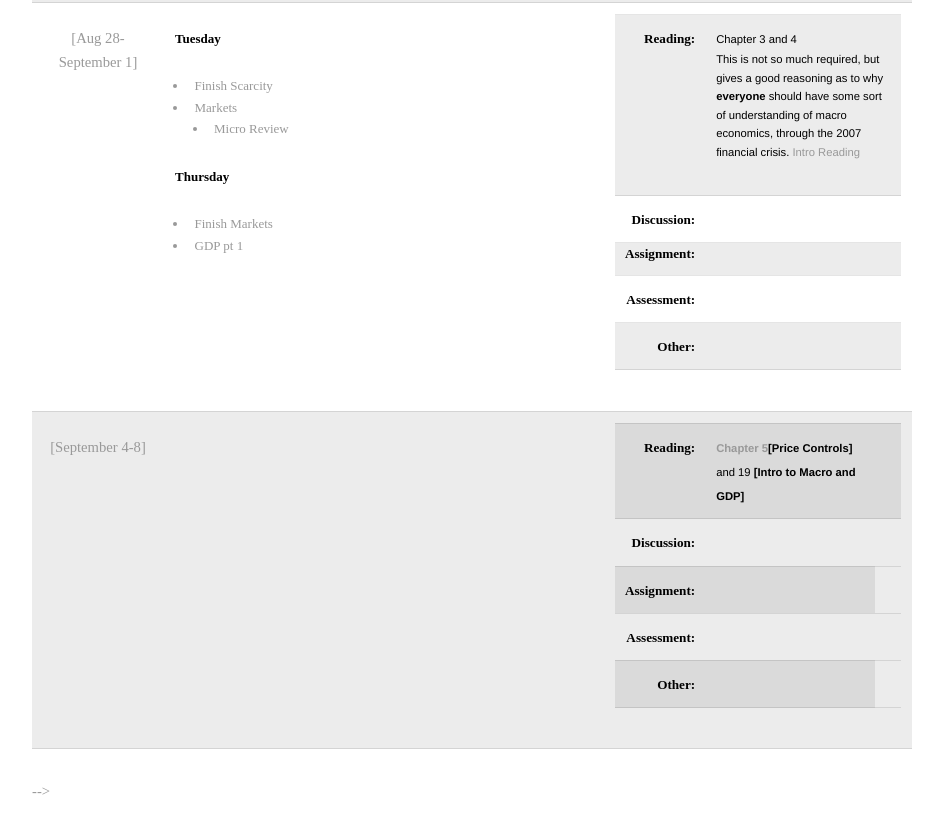
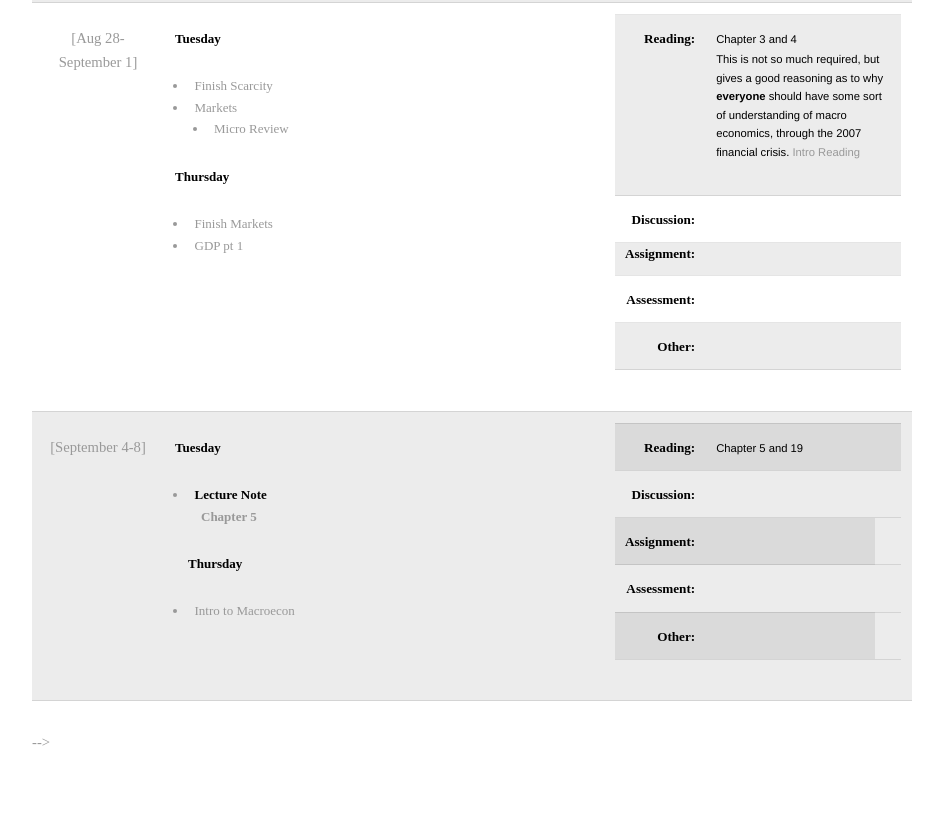
Before and after one commit to pandeyavishek/econ202, a plain HTML site: page index.html in a window 1280 px wide. Shown: the part 1146-1979 px from the top of the page, without its empty margins (168-1111 px from the left). Drawn offline with Linux system fonts and the light colour scheme; a web font is replaced by a local one.

Commit message:
Format Changes

```diff
--- a/index.html
+++ b/index.html
@@ -171,13 +171,23 @@
 			<td>
 			<div style="text-align: center;">[September 4-8]</div>
 			</td>
-			<td>&nbsp;</td>
+			<td><p style="font-size: 13.0px;"><strong>Tuesday</strong></p>
+
+			<ul style="font-size: 13.0px;">
+				<li><strong>Lecture Note</strong></li>
+
+				<ul><strong><a href="https://pandeyavishek.github.io/econ202/docs/GDP1.pdf" target="_blank">Chapter 5</a></strong></ul>
+				<p style="font-size: 13.0px;"><strong>Thursday</strong></p>
+				<li>Intro to Macroecon</li>
+
+				</li>
+			</ul></td>
 			<td>
 			<table border="0" cellpadding="3" cellspacing="1" width="100%">
 				<tbody>
 					<tr>
 						<th style="text-align: right;" width="25%">Reading:</th>
-						<td width="75%"><span style="color: rgb(0,0,0);font-family: &quot;Helvetica Neue&quot; , Arial , sans-serif;font-size: 11.25px;"> <strong><a href="https://pandeyavishek.github.io/econ202/docs/GDP1.pdf" target="_blank">Chapter 5</a>[Price Controls]</strong> and 19 <strong>[Intro to Macro and GDP]</strong></span></td>
+						<td width="75%"><span style="color: rgb(0,0,0);font-family: &quot;Helvetica Neue&quot; , Arial , sans-serif;font-size: 11.25px;"> Chapter 5 and 19</span></td>
 						<td width="75%">&nbsp;</td>
 					</tr>
 					<tr>
```
